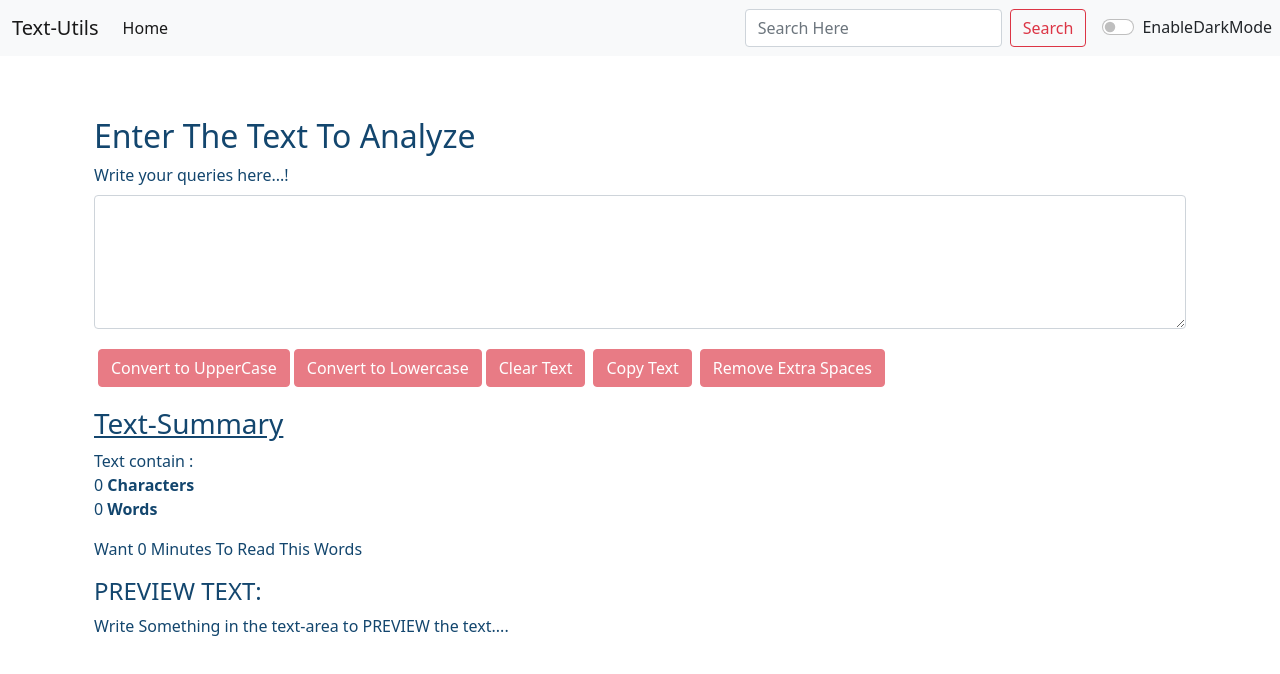
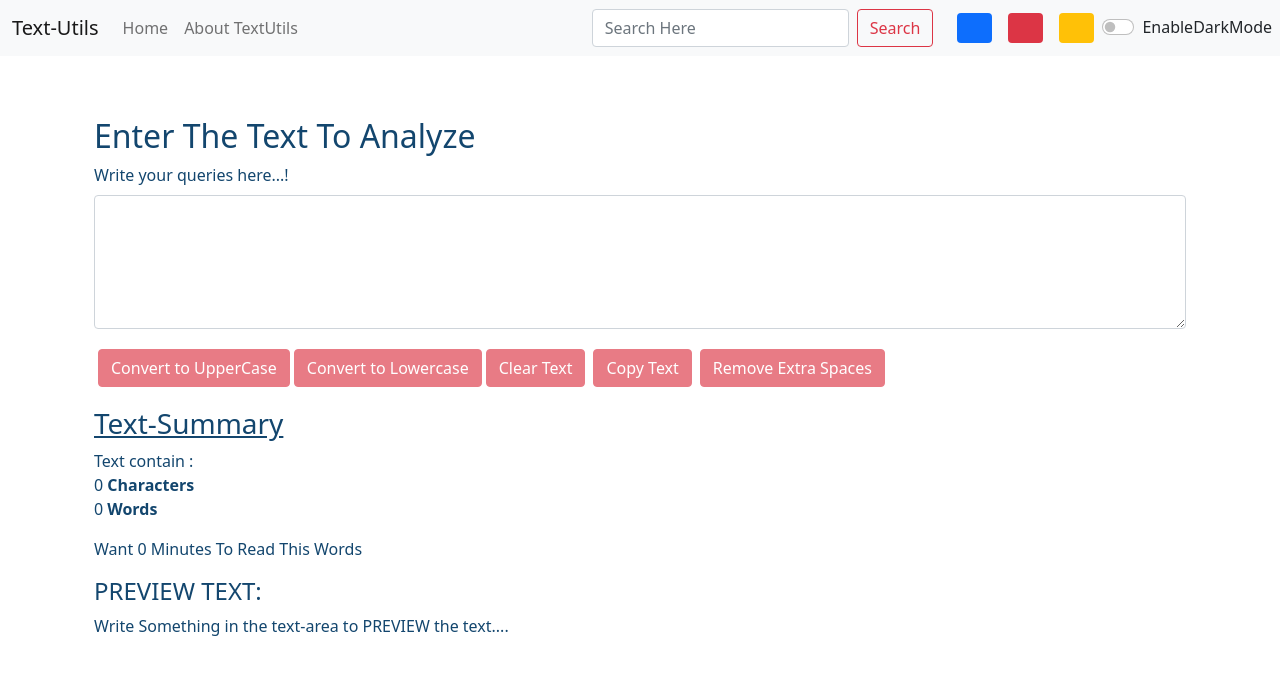
Before and after one commit to cs400610/textutils-Application-React, a React (Create React App) app: page / in a window 1280 px wide. Shown: the top 674 px of the page. Built offline with nearby package versions, Linux system fonts and the light colour scheme.

Commit message:
Update Navbar.js

```diff
--- a/src/components/Navbar.js
+++ b/src/components/Navbar.js
@@ -9,9 +9,9 @@ export default function Navbar(props) {
     return (
         <nav className={`navbar navbar-expand-lg navbar-${props.mode} bg-${props.mode}`}>
        <div className="container-fluid">
-                <a className="navbar-brand" href="/">
+                <Link className="navbar-brand" to="/">
                     {props.title}
-                </a>
+                </Link>
                 <button
                     className="navbar-toggler"
                     type="button"
@@ -26,16 +26,16 @@ export default function Navbar(props) {
                 <div className="collapse navbar-collapse" id="navbarSupportedContent">
                     <ul className="navbar-nav me-auto mb-2 mb-lg-0">
                         <li className="nav-item">
-                            <a className="nav-link active" aria-current="page" href="/">
+                            <Link className="nav-link" aria-current="page" to="/">
                                 Home
-                            </a>
+                            </Link>
                         </li>
-                        {/* <li className="nav-item">
+                        <li className="nav-item">
                             <Link className="nav-link" to="/About">
                                 {props.about_text}
+                            </Link>
 
-                            </Link>
-                        </li> */}
+                        </li>
                     </ul>
                     <form className="d-flex">
                         <input
@@ -49,9 +49,15 @@ export default function Navbar(props) {
                         </button>
                     </form>
                 </div>
-            </div>
+           </div>
+           <div className="d-flex">
+               <div className="bg-primary rounded mx-2"style={{height:'30px',width:'35px',cursor:'pointer'}} onClick={()=>{props.radioMode('primary')}}></div>
+               <div className="bg-danger rounded mx-2"style={{height:'30px',width:'35px',cursor:'pointer'}} onClick={()=>{props.radioMode('danger')}}></div>
+               <div className="bg-warning rounded mx-2"style={{height:'30px',width:'35px',cursor:'pointer'}} onClick={()=>{props.radioMode('warning')}}></div>
+
+           </div>
         <div  className={`form-check form-switch text-${props.mode==='light'?'dark':'light'} me-2`}>
-         <input className="form-check-input" type="checkbox" onChange={props.radioMode} role="switch" id="flexSwitchCheckDefault"/>
+         <input className="form-check-input" type="checkbox" onChange={()=>{props.radioMode(null)}} role="switch" id="flexSwitchCheckDefault"/>
          <label id="radioText" className="form-check-label" htmlFor="flexSwitchCheckDefault">EnableDarkMode</label>
         </div>
         </nav>
```
